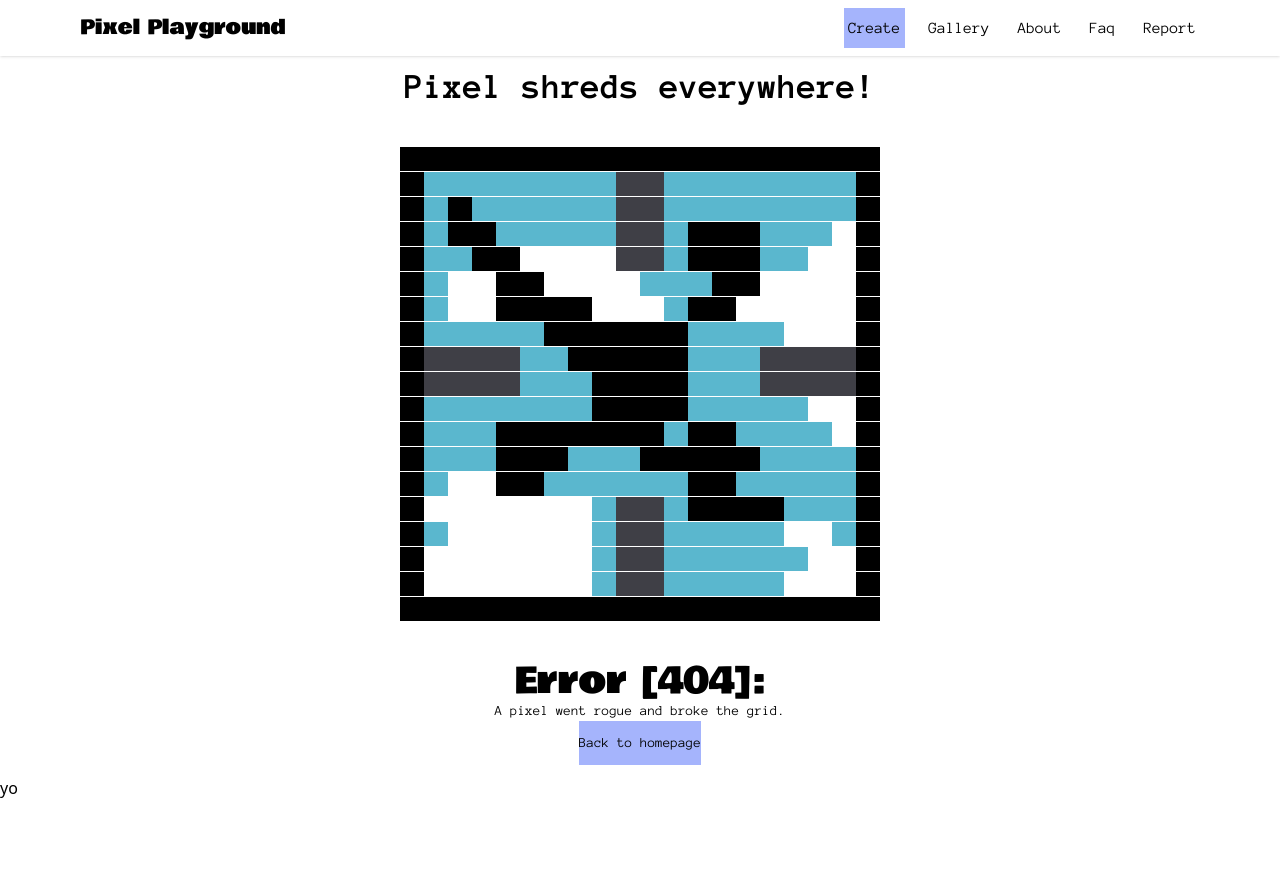
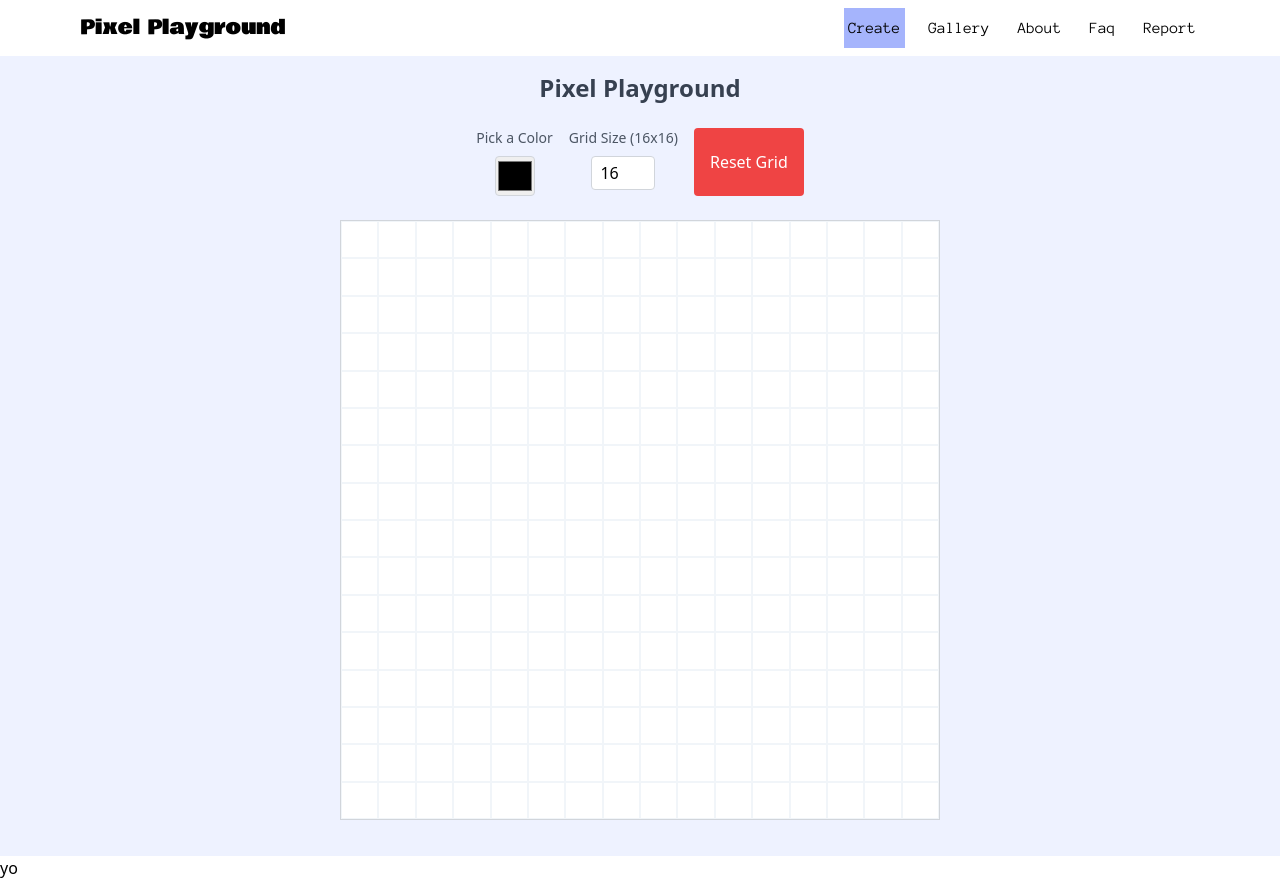
Before and after one commit to Zero-max-ai/pixel_playground, a React (Vite) app in the folder client/: page /create in a window 1280 px wide. Before the commit this address had no page. Before the commit the page ends 800 px from the top, so only its background shows below. Built offline with nearby package versions, Linux system fonts and the light colour scheme.

Commit message:
demo canvas completed.

```diff
--- a/client/src/App.tsx
+++ b/client/src/App.tsx
@@ -31,6 +31,7 @@ import NotFound from './v2/pages/NotFound'
 import Faq from './v2/pages/Faq'
 import About from './v2/pages/About'
 import Report from './v2/pages/Report'
+import Create from './v2/pages/Create'
 
 const App = () => {
   return (
@@ -40,6 +41,7 @@ const App = () => {
         <Route path={'/faq'} element={<Faq />} />
         <Route path={'/about'} element={<About />} />
         <Route path={'/report'} element={<Report />} />
+        <Route path={'/create'} element={<Create />} />
         <Route path={'*'} element={<NotFound />} />
       </Routes>
     </Layout>
--- /dev/null
+++ b/client/src/v2/components/sections/create/PixelatedGridCanvas.tsx
@@ -0,0 +1,115 @@
+import React, { useState, ChangeEvent } from "react";
+
+const PixelatedGridCanvas: React.FC = () => {
+  const [gridSize, setGridSize] = useState<number>(16); // Default grid size
+  const [selectedColor, setSelectedColor] = useState<string>("#000000"); // Default color
+  const [grid, setGrid] = useState<string[]>(Array(16 * 16).fill("#ffffff")); // Default white grid
+  const [isDragging, setIsDragging] = useState<boolean>(false); // Track mouse dragging state
+
+  // Handle pixel click to change color
+  const handlePixelClick = (index: number): void => {
+    const newGrid = [...grid];
+    newGrid[index] = selectedColor;
+    setGrid(newGrid);
+  };
+
+  // Handle pixel dragging to change color
+  const handlePixelDrag = (index: number): void => {
+    if (isDragging) {
+      const newGrid = [...grid];
+      newGrid[index] = selectedColor;
+      setGrid(newGrid);
+    }
+  };
+
+  // Reset grid to default white
+  const handleReset = (): void => {
+    setGrid(Array(gridSize * gridSize).fill("#ffffff"));
+  };
+
+  // Handle grid size change with validation
+  const handleGridSizeChange = (event: ChangeEvent<HTMLInputElement>): void => {
+    const size = Math.max(16, Math.min(64, parseInt(event.target.value, 10))); // Clamp size between 16 and 64
+    setGridSize(size);
+    setGrid(Array(size * size).fill("#ffffff"));
+  };
+
+  return (
+    <div
+      className="min-h-screen bg-indigo-50 flex flex-col items-center p-4"
+      onMouseUp={() => setIsDragging(false)}
+    >
+      <h1 className="text-2xl font-bold text-gray-700 mb-6">
+        Pixel Playground
+      </h1>
+
+      {/* Controls */}
+      <div className="flex gap-4 mb-6">
+        {/* Color Picker */}
+        <div className="flex flex-col items-center">
+          <label className="text-sm font-medium text-gray-600 mb-2">
+            Pick a Color
+          </label>
+          <input
+            type="color"
+            value={selectedColor}
+            onChange={(e: ChangeEvent<HTMLInputElement>) =>
+              setSelectedColor(e.target.value)
+            }
+            className="w-10 h-10 cursor-pointer border border-gray-300 rounded"
+          />
+        </div>
+
+        {/* Grid Size Input */}
+        <div className="flex flex-col items-center">
+          <label className="text-sm font-medium text-gray-600 mb-2">
+            Grid Size ({gridSize}x{gridSize})
+          </label>
+          <input
+            type="number"
+            value={gridSize}
+            onChange={handleGridSizeChange}
+            min={4}
+            max={64}
+            className="w-16 px-2 py-1 border border-gray-300 rounded focus:outline-none focus:ring-2 focus:ring-blue-500"
+          />
+        </div>
+
+        {/* Reset Button */}
+        <button
+          className="px-4 py-2 bg-red-500 text-white rounded hover:bg-red-600 focus:outline-none focus:ring-2 focus:ring-red-400"
+          onClick={handleReset}
+        >
+          Reset Grid
+        </button>
+      </div>
+
+      {/* Grid */}
+      <div
+        className="grid border border-gray-300"
+        style={{
+          gridTemplateColumns: `repeat(${gridSize}, 1fr)`,
+          gridTemplateRows: `repeat(${gridSize}, 1fr)`,
+          width: "80%",
+          maxWidth: "600px",
+          aspectRatio: "1 / 1",
+        }}
+      >
+        {grid.map((color, index) => (
+          <div
+            key={index}
+            onMouseDown={() => {
+              setIsDragging(true);
+              handlePixelClick(index);
+            }}
+            onMouseEnter={() => handlePixelDrag(index)}
+            style={{ backgroundColor: color }}
+            className="border border-slate-100 w-full h-full cursor-pointer"
+          ></div>
+        ))}
+      </div>
+    </div>
+  );
+};
+
+export default PixelatedGridCanvas;
--- /dev/null
+++ b/client/src/v2/pages/Create.tsx
@@ -0,0 +1,11 @@
+import PixelatedGridCanvas from '../components/sections/create/PixelatedGridCanvas'
+
+const Create = () => {
+  return (
+    <div>
+      <PixelatedGridCanvas />
+    </div>
+  )
+}
+
+export default Create;
```
